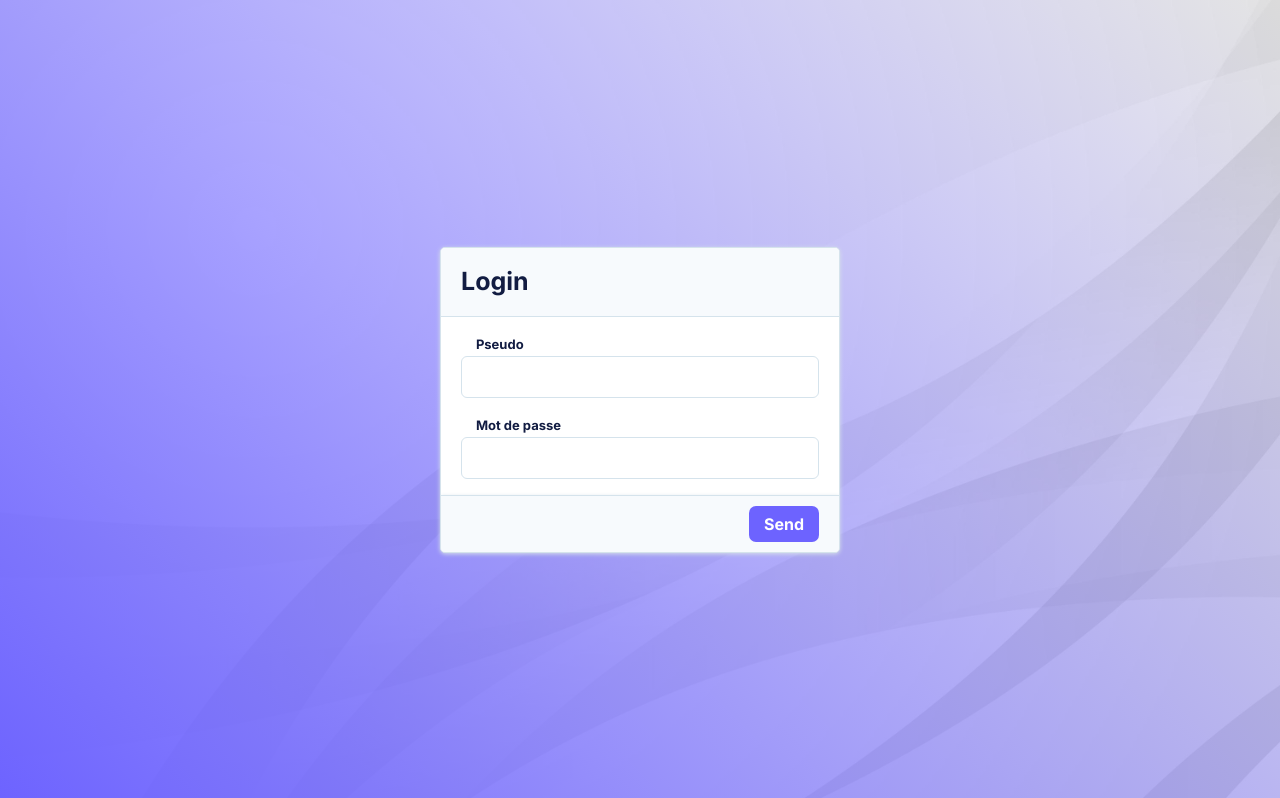
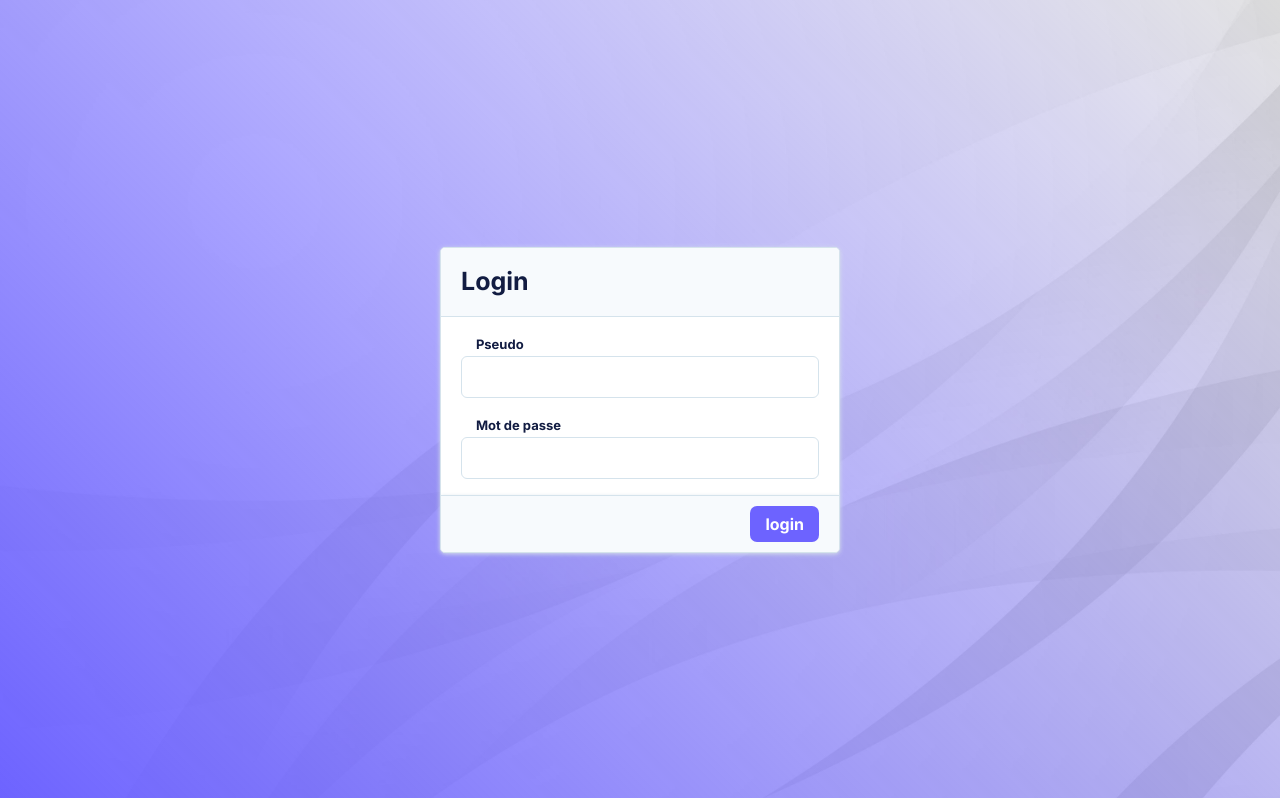
Before and after one commit to jeansamist/watapp, a React (Create React App) app: page /login in a window 1280 px wide. Shown: the top 798 px of the page. Built offline with nearby package versions, Linux system fonts and the light colour scheme.

Commit message:
Creation du système de connection

```diff
--- a/src/assets/styles/css/master.css
+++ b/src/assets/styles/css/master.css
@@ -480,14 +480,23 @@ section {
   background: linear-gradient(45deg, var(--primary), transparent);
 }
 
+.login-view > form {
+  max-width: 400px;
+  width: 100%;
+}
+
 .card {
   max-width: 400px;
+  width: 100%;
   background: #fff;
-  width: 100%;
   box-shadow: 0 1px 4px var(--shadow);
   border-radius: 5px;
   border: 1px solid var(--border);
   overflow: hidden;
+}
+
+.login-view > form > .card {
+  width: 100%;
 }
 
 .card > .card-head {
@@ -505,12 +514,12 @@ section {
   font-size: 25px;
 }
 
-.card > .card-content {
+.card .card-content {
   width: 90%;
   margin: auto;
 }
 
-.card > .card-footer {
+.card .card-footer {
   display: flex;
   justify-content: flex-end;
   align-items: center;
--- /dev/null
+++ b/src/components/Cards.jsx
@@ -0,0 +1,41 @@
+import React, { Component } from 'react'
+import Form from './Forms/Form'
+export class Card extends Component {
+  render() {
+    return (
+      <div>
+        Card
+      </div>
+    )
+  }
+}
+
+export class CardBoxForm extends Component {
+  render() {
+    return (
+      <div className="card login-card">
+        <div className="card-head">
+          <h1>{this.props.title}</h1>
+        </div>
+        <Form callback={this.props.callback}>
+          <div className="card-content">
+            {this.props.children}
+          </div>
+          <div className="card-footer">
+            {this.props.buttons.map((button, k) => <button key={k}>{button}</button>)}
+          </div>
+        </Form>
+      </div>
+    )
+  }
+}
+
+export class CardUser extends Component {
+  render() {
+    return (
+      <div>
+        Card User
+      </div>
+    )
+  }
+}
--- a/src/components/Forms/Field.jsx
+++ b/src/components/Forms/Field.jsx
@@ -11,7 +11,7 @@ class Field extends react.Component {
     render () {
         return <div className="field">
             <div className="label">{this.props.label}</div>
-            <input type={this.props.type} value={this.state.value} onChange={this.handdleChange.bind(this)} />
+            <input type={this.props.type} name={this.props.name ? this.props.name : this.props.label.split(" ")} value={this.state.value} onChange={this.handdleChange.bind(this)} />
         </div>
     }
 }
--- a/src/components/Forms/Form.jsx
+++ b/src/components/Forms/Form.jsx
@@ -0,0 +1,28 @@
+import React, { Component } from 'react'
+
+export default class Form extends Component {
+  constructor(props) {
+    super(props)
+
+    this.state = {
+
+    }
+    this.handdleSubmit = this.handdleSubmit.bind(this)
+  }
+
+  handdleSubmit (event) {
+    event.preventDefault();
+    if (this.props.callback !== undefined) {
+      this.props.callback(event)
+    } else {
+      console.log('No callback');
+    }
+  }
+  render() {
+    return (
+      <form methode="post" onSubmit={this.handdleSubmit}>
+        {this.props.children}
+      </form>
+    )
+  }
+}
--- a/src/controllers/Login.jsx
+++ b/src/controllers/Login.jsx
@@ -1,22 +1,45 @@
 import React, { Component } from 'react'
+import { Redirect } from 'react-router-dom'
+import { CardBoxForm } from '../components/Cards'
 import Field from '../components/Forms/Field'
 
+
 export default class Login extends Component {
+  constructor(props) {
+    super(props)
+
+    this.state = {
+      alert: null
+    }
+  }
+
+  componentDidUpdate () {
+    console.log(this.state);
+  }
+
+  handdleSubmit () {
+    let login = document.querySelector(".login")
+    let inputs = login.querySelectorAll('input');
+    let toShare = []
+    let error = false;
+    inputs.forEach(input => {
+      let value = input.value;
+      if (value !== "") {
+        toShare.push({key: input.getAttribute("name"), value: value})
+      } else {
+        toShare = [];
+        this.setState({alert: {type: "danger", msg: "Veiller completer tous les champs", other: ""}})
+        error = true
+      }
+    })
+  }
   render() {
     return (
-      <div className="login-view">
-        <div className="card login-card">
-          <div className="card-head">
-            <h1>Login</h1>
-          </div>
-          <div className="card-content">
-            <Field label="Pseudo" type="text" />
-            <Field label="Mot de passe" type="password" />
-          </div>
-          <div className="card-footer">
-            <button>Send</button>
-          </div>
-        </div>
+      <div className="login-view login">
+        <CardBoxForm title="Login" callback={this.handdleSubmit.bind(this)} buttons={["login"]}>
+          <Field label="Pseudo" type="text" />
+          <Field label="Mot de passe" type="password" />
+        </CardBoxForm>
       </div>
     )
   }
--- /dev/null
+++ b/src/controllers/Protection.jsx
@@ -0,0 +1,46 @@
+import React, { Component } from 'react'
+import { BrowserRouter as Router, Route } from 'react-router-dom'
+import App from './App.jsx';
+import ProtectedRoute from './ProtectedRoute.jsx';
+import Login from './Login.jsx';
+
+export default class Protection extends Component {
+  constructor(props) {
+    super(props)
+
+    this.state = {
+      isLogin: null,
+      isLoading: false
+    }
+  }
+
+  componentDidMount () {
+    let response = {
+      data: {
+        isLogin: false
+      }
+    }
+    setTimeout(() => {
+      if (response.data.isLogin) {
+        this.setState({isLogin: true, isLoading: true});
+      } else {
+        this.setState({isLogin: false, isLoading: true});
+      }
+    }, 3000);
+  }
+
+  render() {
+    if (this.state.isLoading) {
+      return (
+        <Router>
+          <Route path="/login" component={Login} />
+          {console.log(this.state.isLogin)}
+          <ProtectedRoute path="/" isLogin={this.state.isLogin} component={App} />
+        </Router>
+      )
+    } else {
+      return 'Loading...'
+    }
+
+  }
+}
--- a/src/index.js
+++ b/src/index.js
@@ -1,22 +1,17 @@
 import React from 'react';
 import ReactDOM from 'react-dom';
-import ProtectedRoute from './controllers/ProtectedRoute.jsx';
 import reportWebVitals from './reportWebVitals';
-import { BrowserRouter as Router, Route } from 'react-router-dom'
-import App from './controllers/App.jsx';
-import Login from './controllers/Login.jsx';
-// import Login from './Login.jsx';
 
 // styles
 import './assets/styles/css/bootstrap-grid.css';
 import './assets/styles/css/master.css';
 
+// Components
+import Protection from './controllers/Protection.jsx';
+
 ReactDOM.render(
   <React.StrictMode>
-    <Router>
-      <Route path="/login" component={Login} />
-      <ProtectedRoute path="/" isLogin={true} component={App} />
-    </Router>
+    <Protection />
   </React.StrictMode>,
   document.getElementById('root')
 );
```
